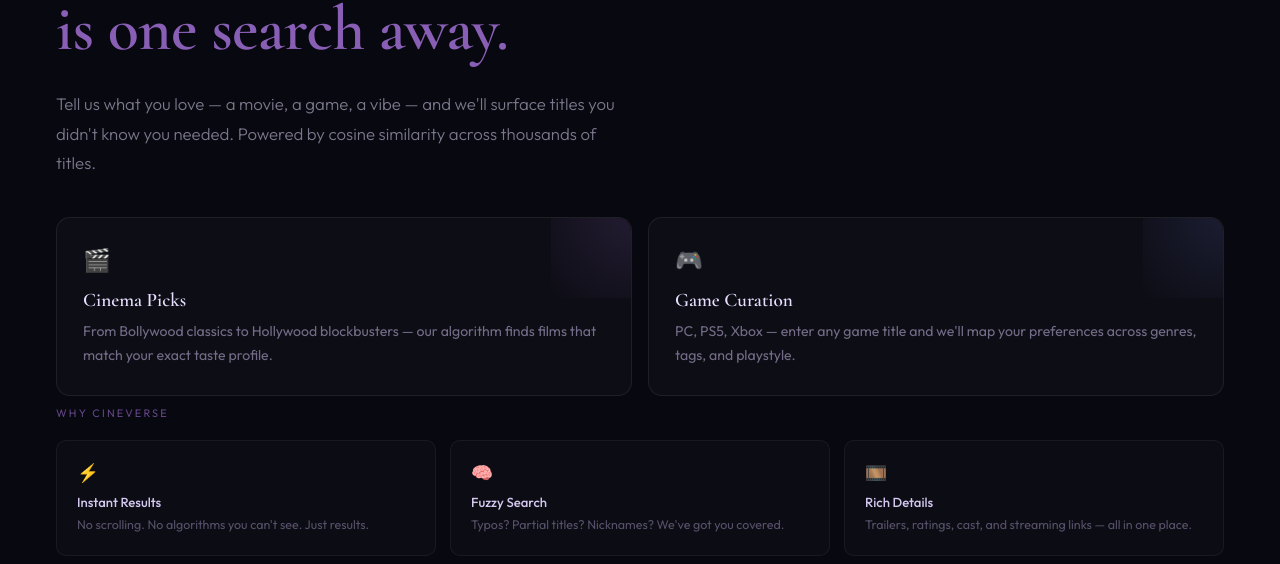
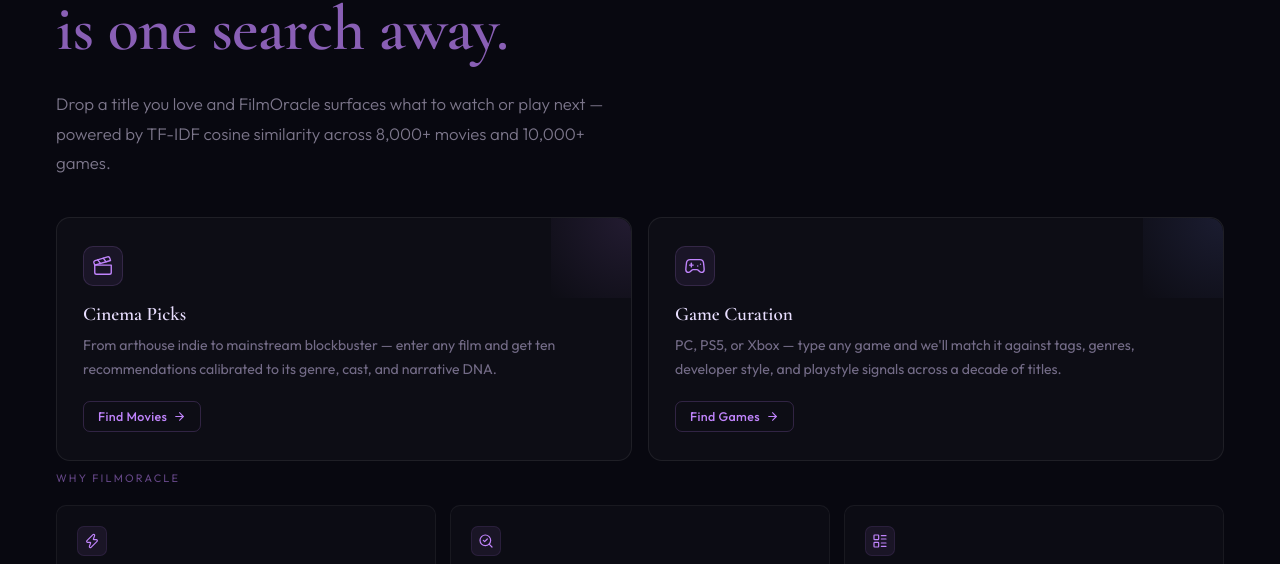
Before and after one commit to hoshangsheth/Movies-Games-Recommendation-Engine, a React (Vite) app in the folder frontend/: page / in a window 1280 px wide. Shown: the part 236-800 px from the top of the page. Built offline with nearby package versions, Linux system fonts and the light colour scheme; no server answers.

Commit message:
Add files via upload

```diff
--- a/frontend/src/pages/HomePage.css
+++ b/frontend/src/pages/HomePage.css
@@ -4,13 +4,11 @@
   gap: 16px;
   margin-bottom: 10px;
 }
-
 @media (max-width: 700px) {
   .feature-cards {
     grid-template-columns: 1fr;
   }
 }
-
 .feature-card {
   background: var(--surface-1);
   border: 1px solid var(--surface-border);
@@ -18,8 +16,9 @@
   padding: 28px 26px;
   position: relative;
   overflow: hidden;
+  display: flex;
+  flex-direction: column;
 }
-
 .feature-card::before {
   content: "";
   position: absolute;
@@ -29,18 +28,26 @@
   height: 80px;
   border-radius: 0 14px 0 0;
 }
-
 .feature-card.feature-movies::before {
   background: radial-gradient(circle at top right, rgba(192, 132, 252, 0.12), transparent);
 }
-
 .feature-card.feature-games::before {
   background: radial-gradient(circle at top right, rgba(129, 140, 248, 0.12), transparent);
 }
 
+/* Lucide icon container */
 .feature-card-icon {
-  font-size: 1.4rem;
-  margin-bottom: 14px;
+  display: flex;
+  align-items: center;
+  justify-content: center;
+  width: 40px;
+  height: 40px;
+  border-radius: 10px;
+  background: var(--accent-purple-08);
+  border: 1px solid var(--accent-purple-15);
+  color: var(--accent-purple);
+  margin-bottom: 16px;
+  flex-shrink: 0;
 }
 
 .feature-card-title {
@@ -50,19 +57,43 @@
   color: var(--text-heading-soft);
   margin-bottom: 8px;
 }
-
 .feature-card-body {
   font-family: var(--font-body);
   font-size: 0.88rem;
   color: rgba(200, 185, 230, 0.55);
   line-height: 1.65;
+  flex: 1;
 }
 
+.feature-card-cta {
+  display: inline-flex;
+  align-items: center;
+  gap: 6px;
+  margin-top: 20px;
+  background: none;
+  border: 1px solid var(--accent-purple-20);
+  border-radius: var(--radius-md);
+  color: var(--accent-purple);
+  font-family: var(--font-body);
+  font-size: 0.78rem;
+  font-weight: 500;
+  letter-spacing: 0.03em;
+  padding: 7px 14px;
+  cursor: pointer;
+  transition: background 0.15s ease, border-color 0.15s ease, color 0.15s ease;
+  align-self: flex-start;
+}
+.feature-card-cta:hover {
+  background: var(--accent-purple-10);
+  border-color: var(--accent-purple-28);
+  color: var(--text-heading-soft);
+}
+
+/* Why section */
 .why-section {
   margin-top: 10px;
   margin-bottom: 20px;
 }
-
 .why-eyebrow {
   font-family: var(--font-body);
   font-size: 0.68rem;
@@ -71,19 +102,16 @@
   color: rgba(192, 132, 252, 0.5);
   margin-bottom: 20px;
 }
-
 .why-grid {
   display: grid;
   grid-template-columns: repeat(3, 1fr);
   gap: 14px;
 }
-
 @media (max-width: 700px) {
   .why-grid {
     grid-template-columns: 1fr;
   }
 }
-
 .why-card {
   padding: 20px;
   background: rgba(255, 255, 255, 0.02);
@@ -91,9 +119,18 @@
   border: 1px solid var(--surface-border-soft);
 }
 
+/* Lucide icon container for why cards */
 .why-card-icon {
-  font-size: 1.1rem;
-  margin-bottom: 10px;
+  display: flex;
+  align-items: center;
+  justify-content: center;
+  width: 30px;
+  height: 30px;
+  border-radius: 7px;
+  background: var(--accent-purple-08);
+  border: 1px solid var(--accent-purple-10);
+  color: var(--accent-purple);
+  margin-bottom: 12px;
 }
 
 .why-card-title {
@@ -103,19 +140,17 @@
   color: #d4c8f0;
   margin-bottom: 5px;
 }
-
 .why-card-body {
   font-size: 0.78rem;
   color: var(--text-faint);
   line-height: 1.6;
 }
-
 .home-callout {
   border: 1px solid var(--accent-purple-15);
   border-radius: 12px;
   padding: 22px 24px;
   background: rgba(192, 132, 252, 0.04);
-  margin-top: 8px;
+  margin-top: 20px;
   font-family: var(--font-body);
   font-size: 0.85rem;
   color: rgba(210, 195, 240, 0.65);
--- a/frontend/src/pages/HomePage.jsx
+++ b/frontend/src/pages/HomePage.jsx
@@ -1,9 +1,13 @@
+import { Clapperboard, Gamepad2, Zap, SearchCheck, LayoutList, ArrowRight } from "lucide-react";
+import { useNavigate } from "react-router-dom";
 import Hero from "../components/Hero";
 import Footer from "../components/Footer";
 import "../styles/layout.css";
 import "./HomePage.css";
 
 export default function HomePage() {
+  const navigate = useNavigate();
+
   return (
     <>
       <div className="page-bg-home" />
@@ -12,55 +16,74 @@
         eyebrow="AI-Powered Discovery Engine"
         title="Your next obsession"
         titleAccent="is one search away."
-        subtitle="Tell us what you love — a movie, a game, a vibe — and we'll surface titles you didn't know you needed. Powered by cosine similarity across thousands of titles."
+        subtitle="Drop a title you love and FilmOracle surfaces what to watch or play next — powered by TF-IDF cosine similarity across 8,000+ movies and 10,000+ games."
       />
 
       <div className="feature-cards">
         <div className="feature-card feature-movies">
-          <div className="feature-card-icon">🎬</div>
+          <div className="feature-card-icon">
+            <Clapperboard size={22} strokeWidth={1.5} />
+          </div>
           <div className="feature-card-title">Cinema Picks</div>
           <div className="feature-card-body">
-            From Bollywood classics to Hollywood blockbusters — our algorithm finds films that match your
-            exact taste profile.
+            From arthouse indie to mainstream blockbuster — enter any film and get ten
+            recommendations calibrated to its genre, cast, and narrative DNA.
           </div>
+          <button className="feature-card-cta" onClick={() => navigate("/movies")}>
+            Find Movies <ArrowRight size={13} strokeWidth={2} />
+          </button>
         </div>
+
         <div className="feature-card feature-games">
-          <div className="feature-card-icon">🎮</div>
+          <div className="feature-card-icon">
+            <Gamepad2 size={22} strokeWidth={1.5} />
+          </div>
           <div className="feature-card-title">Game Curation</div>
           <div className="feature-card-body">
-            PC, PS5, Xbox — enter any game title and we'll map your preferences across genres, tags, and
-            playstyle.
+            PC, PS5, or Xbox — type any game and we'll match it against tags, genres,
+            developer style, and playstyle signals across a decade of titles.
           </div>
+          <button className="feature-card-cta" onClick={() => navigate("/games")}>
+            Find Games <ArrowRight size={13} strokeWidth={2} />
+          </button>
         </div>
       </div>
 
       <div className="why-section">
-        <div className="why-eyebrow">Why CineVerse</div>
+        <div className="why-eyebrow">Why FilmOracle</div>
         <div className="why-grid">
           <div className="why-card">
-            <div className="why-card-icon">⚡</div>
+            <div className="why-card-icon">
+              <Zap size={16} strokeWidth={1.8} />
+            </div>
             <div className="why-card-title">Instant Results</div>
-            <div className="why-card-body">No scrolling. No algorithms you can't see. Just results.</div>
-          </div>
-          <div className="why-card">
-            <div className="why-card-icon">🧠</div>
-            <div className="why-card-title">Fuzzy Search</div>
             <div className="why-card-body">
-              Typos? Partial titles? Nicknames? We've got you covered.
+              No accounts. No waitlists. No black-box feeds. Type a title, get answers.
             </div>
           </div>
           <div className="why-card">
-            <div className="why-card-icon">🎞️</div>
-            <div className="why-card-title">Rich Details</div>
+            <div className="why-card-icon">
+              <SearchCheck size={16} strokeWidth={1.8} />
+            </div>
+            <div className="why-card-title">Typo-Tolerant Search</div>
             <div className="why-card-body">
-              Trailers, ratings, cast, and streaming links — all in one place.
+              Fuzzy matching handles partial titles, misspellings, and shorthand — ZNMD works just fine.
+            </div>
+          </div>
+          <div className="why-card">
+            <div className="why-card-icon">
+              <LayoutList size={16} strokeWidth={1.8} />
+            </div>
+            <div className="why-card-title">Full Context</div>
+            <div className="why-card-body">
+              Trailers, ratings, cast, streaming links, and store pages — everything you need to decide.
             </div>
           </div>
         </div>
 
         <div className="home-callout">
-          ← Use the sidebar to navigate between Movies, Games, and Contact. Start by selecting a section
-          and entering a title you already love.
+          Use the top nav to switch between Movies, Games, and Contact. Pick a section,
+          enter a title you already love, and let the engine do the rest.
         </div>
       </div>
 
```
